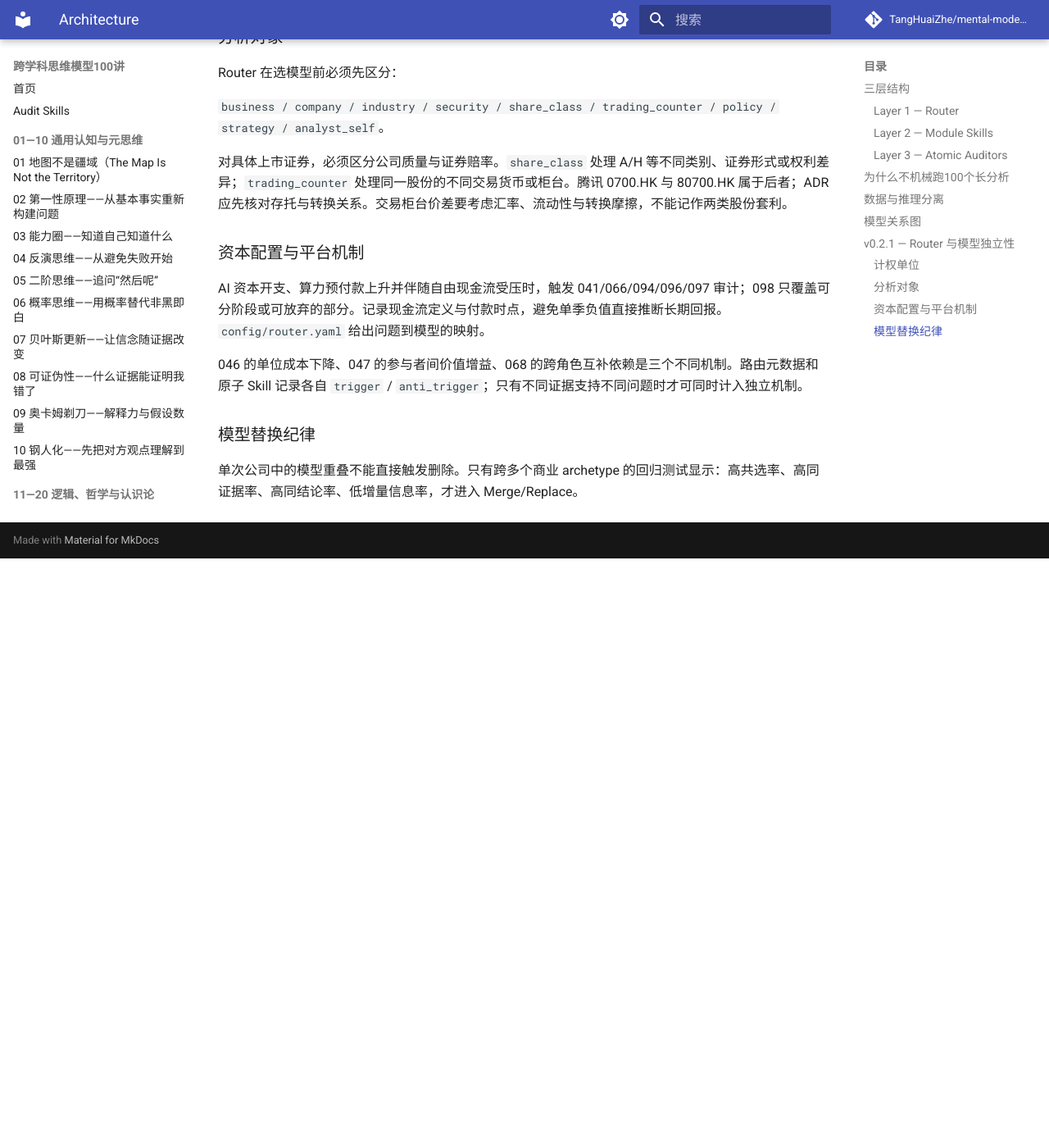
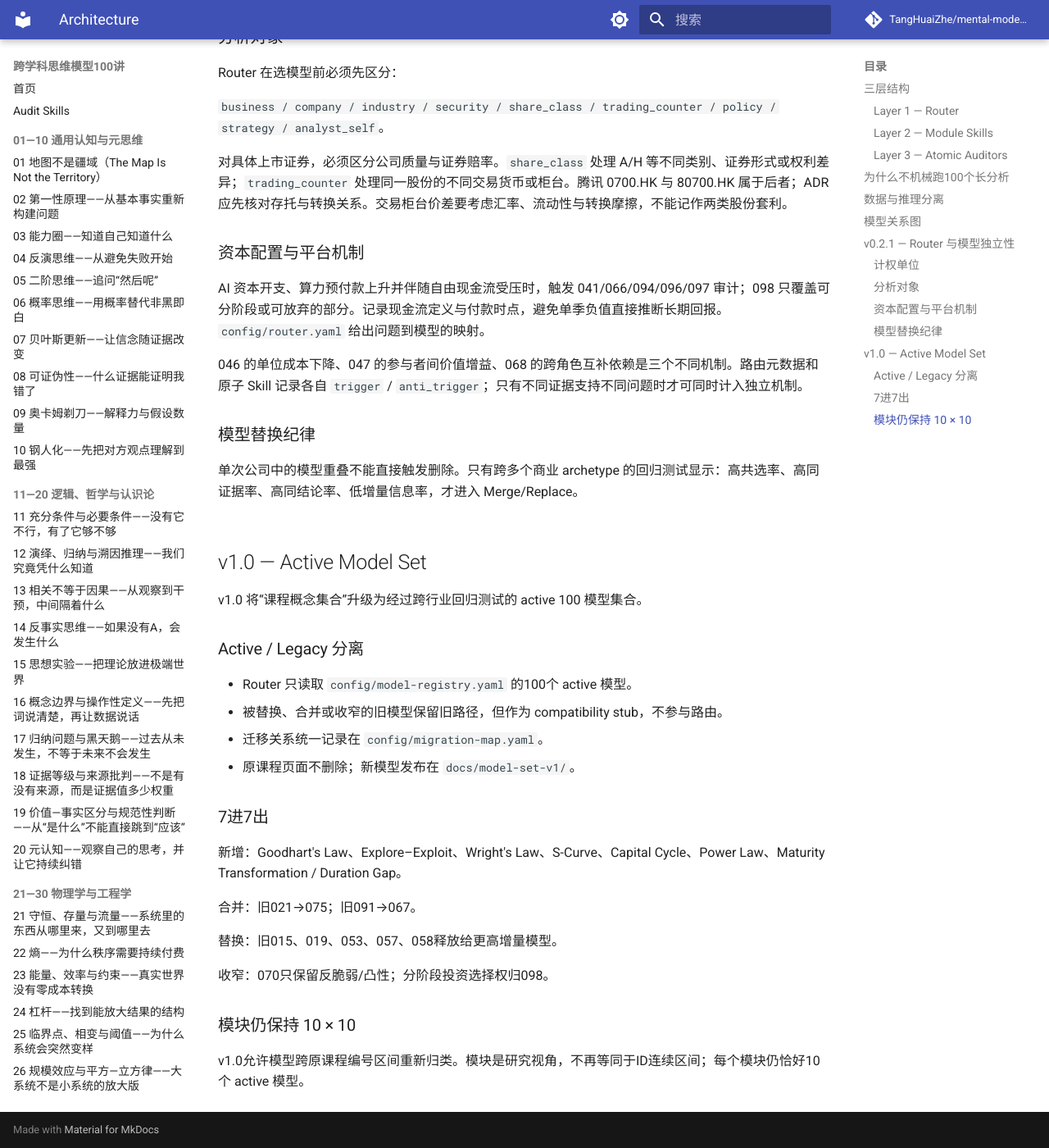
Before and after one commit to TangHuaiZhe/mental-models-audit, an MkDocs documentation site: the page built from docs/architecture.md, in a window 1280 px wide and 1400 px high, scrolled down 1686 px. Shown: the whole window at 82% size. Built offline with MkDocs 1.6.1 and Material for MkDocs 9.7.7, drawn with Linux system fonts in a browser that asks for light colours; comment, search, counter and statistics services are not loaded; before the commit the page ends 2367 px from its top, so only the background shows below that.

Commit message:
docs: document v1 active model architecture

```diff
--- a/docs/architecture.md
+++ b/docs/architecture.md
@@ -68,3 +68,29 @@ AI 资本开支、算力预付款上升并伴随自由现金流受压时，触
 ### 模型替换纪律
 
 单次公司中的模型重叠不能直接触发删除。只有跨多个商业 archetype 的回归测试显示：高共选率、高同证据率、高同结论率、低增量信息率，才进入 Merge/Replace。
+
+
+## v1.0 — Active Model Set
+
+v1.0 将“课程概念集合”升级为经过跨行业回归测试的 active 100 模型集合。
+
+### Active / Legacy 分离
+
+- Router 只读取 `config/model-registry.yaml` 的100个 active 模型。
+- 被替换、合并或收窄的旧模型保留旧路径，但作为 compatibility stub，不参与路由。
+- 迁移关系统一记录在 `config/migration-map.yaml`。
+- 原课程页面不删除；新模型发布在 `docs/model-set-v1/`。
+
+### 7进7出
+
+新增：Goodhart's Law、Explore–Exploit、Wright's Law、S-Curve、Capital Cycle、Power Law、Maturity Transformation / Duration Gap。
+
+合并：旧021→075；旧091→067。
+
+替换：旧015、019、053、057、058释放给更高增量模型。
+
+收窄：070只保留反脆弱/凸性；分阶段投资选择权归098。
+
+### 模块仍保持 10 × 10
+
+v1.0允许模型跨原课程编号区间重新归类。模块是研究视角，不再等同于ID连续区间；每个模块仍恰好10个 active 模型。
```
